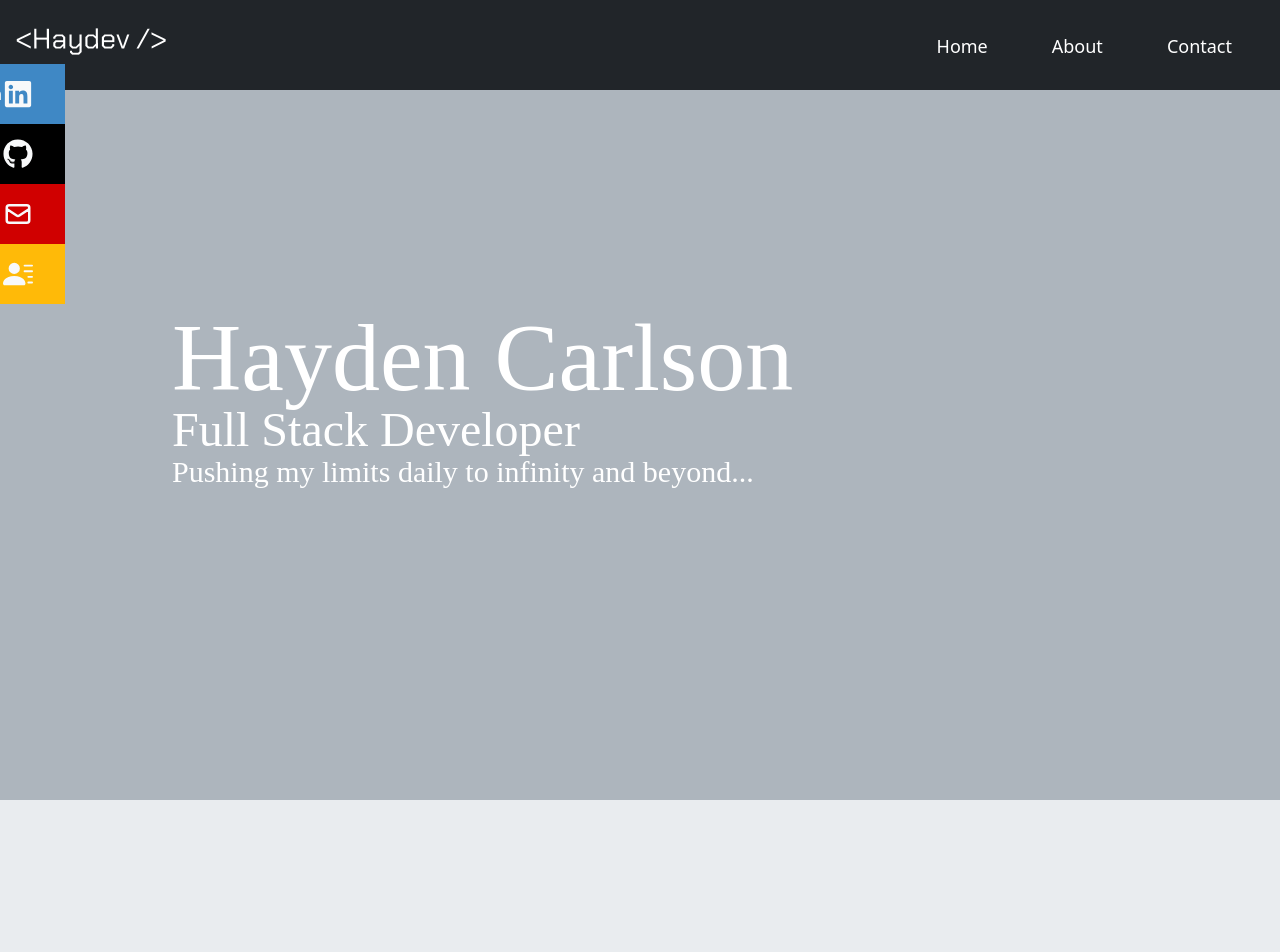
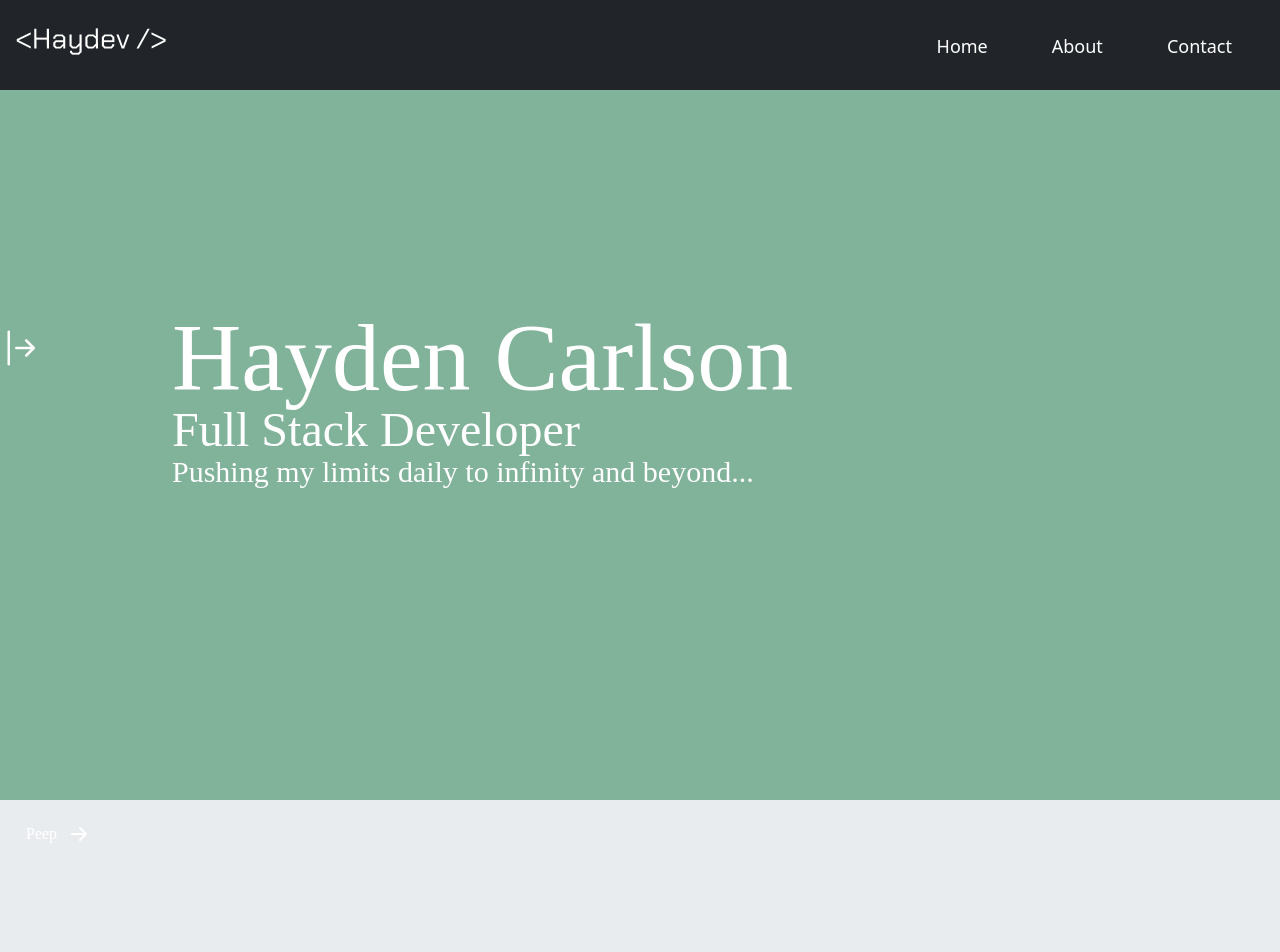
Before and after one commit to hcarlson108/haydev, a React (Create React App) app: page / in a window 1280 px wide. Shown: the top 952 px of the page. Built offline with nearby package versions, Linux system fonts and the light colour scheme; the HTML template or start-up script is replaced by a standard one.

Commit message:
fixed flags

```diff
--- a/src/components/Navbar.jsx
+++ b/src/components/Navbar.jsx
@@ -8,6 +8,9 @@ import {Link} from 'react-scroll'
 const Navbar = () => {
     const [nav, setNav] = useState(false)
     const handleClick = () => setNav(!nav)
+
+    const [flags, setFlags] = useState(false)
+    const clickHander = () => setFlags(!flags)
   return (
     <div className='fixed w-full h-[90px] flex justify-between px-4 bg-[#212529] text-[#ffffff] font-sans'>
         <div>
@@ -33,9 +36,10 @@ const Navbar = () => {
                 </li>
             </ul>
 
+
         {/* Hamburger */}
         <div onClick={handleClick} className='md:hidden z-10 p-9 scale-125'>
-            {!nav ? <FaBars /> : <FaTimes />}
+            {!nav ? <FaBars/> : <FaTimes />}
         </div>
 
         {/* Mobile Menu */}
@@ -45,14 +49,16 @@ const Navbar = () => {
             <li className='py-6 text-4xl hover:ml-10'>Contact</li>
         </ul>
 
-        {/* Social icons */}
 
-        <div className='hidden lg:flex fixed flex-col top-[8%] left-0'>
+        {/* flags */}
+        <div onClick={clickHander} className={!flags ? 'flex fixed flex-col top-[41%] left-0' : 'flex fixed flex-col top-[33%] left-12'}>
+                {!flags ? <BsArrowBarRight size={40}/> : <FaTimes size={25}/>}
+            <div className={!flags ? 'hidden' : 'hidden lg:flex fixed flex-col top-[35%] left-0'}>
             <ul>
                 <li className={'w-[160px] h-[60px] flex justify-between items-center ml-[-95px] hover:ml-[-10px] duration-300 bg-[#3f88c5]'}>
                     <a className='flex justify-between items-center w-full text-[#F8F9FA]'
                     href="/">
-                    LinkedIn <FaLinkedin size={30}/>
+                    LinkedIn <FaLinkedin size={30} />
                     </a>
                 </li>
                 <li className={'w-[160px] h-[60px] flex justify-between items-center ml-[-95px] hover:ml-[-10px] duration-300 bg-black'}>
@@ -74,9 +80,8 @@ const Navbar = () => {
                     </a>
                 </li>
             </ul>
-
             </div>
-
+        </div>
     </div>
   );
 };
--- a/src/components/home.jsx
+++ b/src/components/home.jsx
@@ -1,21 +1,27 @@
 import React from 'react'
+import { HiArrowRight } from 'react-icons/hi'
+import Movieclip from '../assets/haydevClip.mov'
 
 function Home() {
   return (
-    <div name='home' className='w-full h-screen bg-[#adb5bd]'>
+    <div name='home' className='w-full h-screen bg-[#81b29a]'>
+      {/* Greeting */}
+      <div className='max-w-[1000px] mx-auto px-8 flex flex-col justify-center h-full text-white'>
+          <h1 className='text-4xl sm:text-8xl'>Hayden Carlson</h1>
+          <h2 className='text-4xl sm:text-5xl'>Full Stack Developer</h2>
+          <p className='text-4xl sm:text-3xl'>Pushing my limits daily to
+          infinity and beyond...
+          </p>
+      </div>
+        <button className='text-white border-2 px-6 py-3 my-2 flex items-center hover:border-black hover:text-black'>
+        Peep
+        <span>
+          <HiArrowRight size={20} className='ml-3 hover:rotate-90 duration-300'/>
+        </span>
+        </button>
+    </div>
 
 
-        {/* {container} */}
-        <div className='max-w-[1000px] mx-auto px-8 flex flex-col justify-center h-full text-white'>
-            <h1 className='text-4xl sm:text-8xl'>Hayden Carlson</h1>
-            <h2 className='text-4xl sm:text-5xl'>Full Stack Developer</h2>
-
-            <p className='text-4xl sm:text-3xl'>Pushing my limits daily to
-            infinity and beyond...
-        </p>
-
-        </div>
-    </div>
   )
 }
 
```
Lines whose indentation alone changed are shown as unchanged.
